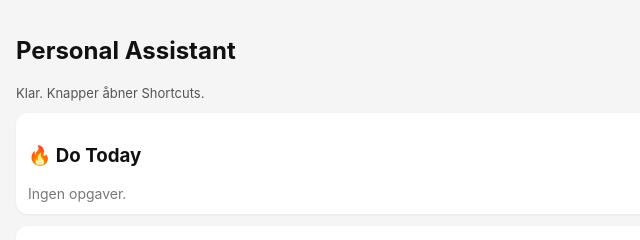
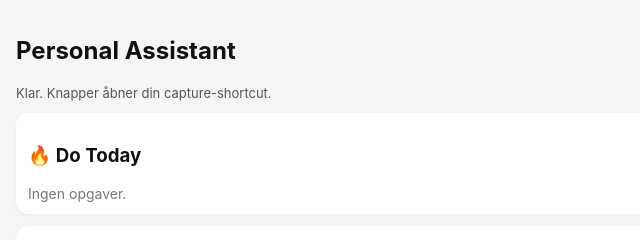
Before and after one commit to Bendecks/Personal-assistent, a website: page review.html in a window 1280 px wide. Shown: the top 240 px of the page, 0-640 px from the left. Drawn offline with Linux system fonts and the light colour scheme.

Commit message:
Use existing capture shortcut for decisions

```diff
--- a/review.html
+++ b/review.html
@@ -25,11 +25,11 @@ button{margin:6px 6px 0 0;border:none;padding:8px 11px;border-radius:8px;font-si
 <div class="section"><h3>🟡 Next Up</h3><div id="next"></div></div>
 <div class="section"><h3>⚪ Low Priority</h3><div id="low"></div></div>
 <script>
-const SHORTCUT_NAME='Personal Assistent Decision';
+const SHORTCUT_NAME='Personal Assistent Capture';
 const REVIEW_URL='https://raw.githubusercontent.com/Bendecks/Personal-assistent/main/data/review.md?cache='+Date.now();
 const statusEl=document.getElementById('status');
 
-function runDecisionShortcut(action,text){
+function runShortcut(action,text){
   const command=action+': '+text;
   const url='shortcuts://run-shortcut?name='+encodeURIComponent(SHORTCUT_NAME)+'&input=text&text='+encodeURIComponent(command);
   window.location.href=url;
@@ -45,11 +45,11 @@ function createTask(line,container,level){
   const done=document.createElement('button');
   done.className='done';
   done.innerText='Udført';
-  done.onclick=()=>runDecisionShortcut('done',text);
+  done.onclick=()=>runShortcut('done',text);
   const dismiss=document.createElement('button');
   dismiss.className='dismiss';
   dismiss.innerText='Fjern';
-  dismiss.onclick=()=>runDecisionShortcut('dismiss',text);
+  dismiss.onclick=()=>runShortcut('dismiss',text);
   actions.appendChild(done);
   actions.appendChild(dismiss);
   el.appendChild(title);
@@ -79,7 +79,7 @@ async function load(){
       document.getElementById(id).innerHTML='<div class="empty">Ingen opgaver.</div>';
     }
   }
-  statusEl.innerText='Klar. Knapper åbner Shortcuts.';
+  statusEl.innerText='Klar. Knapper åbner din capture-shortcut.';
 }
 load();
 </script>
```
